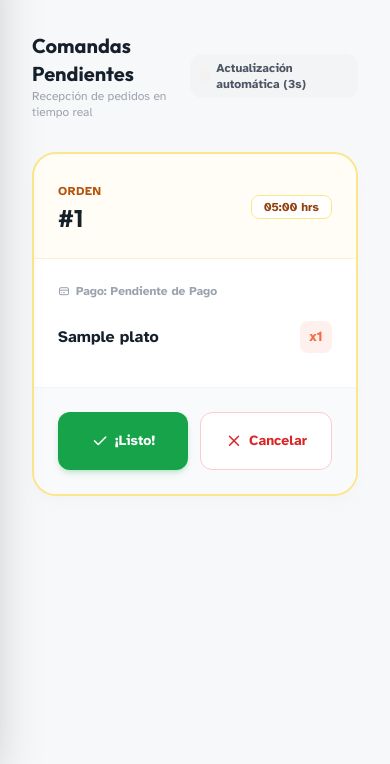
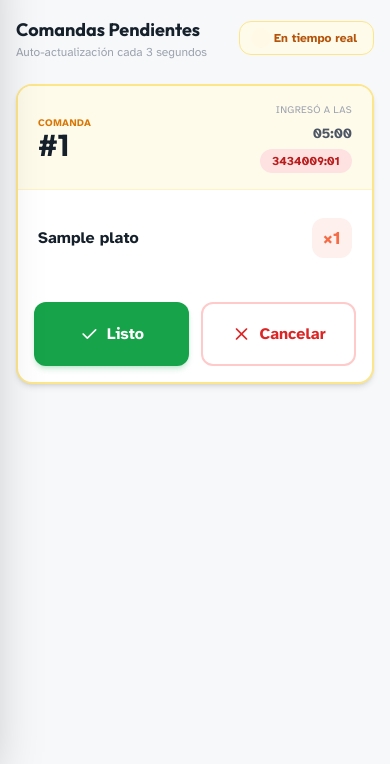
Before and after one commit to JosePizarro1/sistema-restaurante, a Django app: page /cocina/ in a window 390 px wide. Shown: the part 80-844 px from the top of the page. Run offline with Django 5.2, Linux system fonts and the light colour scheme; a user stored in the database is signed in; tables that the repository leaves empty hold one stand-in row (values such as "Sample post"); some libraries are stand-ins or nearby versions.

Commit message:
feat: timer en vivo en cocina, imagenes base64 con pillow en platos, cocina optimizada para tablet/movil

```diff
--- a/requirements.txt
+++ b/requirements.txt
@@ -2,3 +2,4 @@ Django==6.0.7
 psycopg2-binary==2.9.12
 dj-database-url==3.1.2
 gunicorn==26.0.0
+Pillow==12.3.0
--- a/restaurante/models.py
+++ b/restaurante/models.py
@@ -4,6 +4,8 @@ class Plato(models.Model):
     nombre = models.CharField(max_length=100)
     precio = models.DecimalField(max_digits=8, decimal_places=2)
     activo = models.BooleanField(default=True)
+    imagen_base64 = models.TextField(blank=True, null=True)
+    imagen_alt = models.CharField(max_length=100, blank=True, default='')
 
     def __str__(self):
         return f"{self.nombre} - S/. {self.precio}"
--- a/templates/cocina.html
+++ b/templates/cocina.html
@@ -2,74 +2,75 @@
 
 {% block title %}Cocina - RestoPOS{% endblock %}
 {% block breadcrumb %}Control de Producción{% endblock %}
-{% block page_title %}Pantalla de Cocina{% endblock %}
+{% block page_title %}Pantalla Cocina{% endblock %}
 
 {% block content %}
-<div class="p-8">
-    <div class="flex justify-between items-center mb-8">
+<div class="p-4 sm:p-6 lg:p-8">
+    <!-- Header Cocina -->
+    <div class="flex flex-wrap justify-between items-center gap-4 mb-6">
         <div>
-            <h2 class="text-xl font-['Outfit'] font-bold">Comandas Pendientes</h2>
-            <p class="text-xs text-gray-400">Recepción de pedidos en tiempo real</p>
+            <h2 class="text-lg sm:text-xl font-['Outfit'] font-bold">Comandas Pendientes</h2>
+            <p class="text-xs text-gray-400">Auto-actualización cada 3 segundos</p>
         </div>
-        <span class="px-3 py-1.5 bg-gray-100 text-gray-600 text-xs font-bold rounded-xl flex items-center gap-2">
-            <span class="w-2 h-2 bg-amber-500 rounded-full animate-ping"></span>
-            Actualización automática (3s)
-        </span>
+        <div class="flex items-center gap-2 px-4 py-2 bg-amber-50 border border-amber-200 rounded-xl">
+            <span class="w-2.5 h-2.5 bg-amber-500 rounded-full animate-ping"></span>
+            <span class="text-xs font-bold text-amber-700">En tiempo real</span>
+        </div>
     </div>
 
-    <div class="grid grid-cols-1 md:grid-cols-2 lg:grid-cols-3 gap-6">
+    <!-- Grid de Comandas - Diseño optimizado para Tablet/Celular -->
+    <div class="grid grid-cols-1 sm:grid-cols-2 xl:grid-cols-3 gap-4 sm:gap-6">
         {% for orden in ordenes %}
-        <div class="bg-white rounded-[24px] border-2 border-amber-200 overflow-hidden shadow-lg shadow-gray-100 flex flex-col justify-between">
-            <div>
-                <div class="p-6 bg-amber-50/50 border-b border-amber-100 flex justify-between items-center">
-                    <div>
-                        <span class="text-xs font-bold uppercase tracking-wider text-amber-700">Orden</span>
-                        <h3 class="text-2xl font-['Outfit'] font-bold text-[#15202B]">#{{ orden.id }}</h3>
-                    </div>
-                    <div class="text-right">
-                        <span class="px-3 py-1 bg-white border border-amber-200 rounded-lg text-xs font-bold text-amber-800">
-                            {{ orden.fecha_creacion|date:"H:i" }} hrs
-                        </span>
-                    </div>
+        <div class="bg-white rounded-2xl border-2 border-amber-200 overflow-hidden shadow-md flex flex-col" data-created="{{ orden.fecha_creacion|date:'c' }}">
+            <!-- Header de la Comanda -->
+            <div class="bg-amber-50 border-b border-amber-100 px-5 py-4 flex items-center justify-between">
+                <div>
+                    <p class="text-[10px] font-bold uppercase tracking-wider text-amber-600">Comanda</p>
+                    <h3 class="text-3xl sm:text-4xl font-['Outfit'] font-bold text-[#15202B] leading-none">#{{ orden.id }}</h3>
                 </div>
-
-                <div class="p-6 space-y-3">
-                    <div class="text-xs font-bold text-gray-400 mb-2 flex items-center gap-1.5">
-                        <i class="ti ti-credit-card"></i>
-                        <span>Pago: {{ orden.get_metodo_pago_display }}</span>
-                    </div>
-
-                    <div class="divide-y divide-gray-50">
-                        {% for detalle in orden.detalles.all %}
-                        <div class="py-2.5 flex justify-between items-center">
-                            <span class="text-base font-bold text-[#15202B]">{{ detalle.plato.nombre }}</span>
-                            <span class="w-8 h-8 bg-primary-light text-primary-custom rounded-lg font-bold flex items-center justify-center text-sm">
-                                x{{ detalle.cantidad }}
-                            </span>
-                        </div>
-                        {% endfor %}
+                <div class="text-right">
+                    <p class="text-[10px] text-gray-400 uppercase tracking-wide mb-1">Ingresó a las</p>
+                    <span class="text-sm font-bold text-gray-600">{{ orden.fecha_creacion|date:"H:i" }}</span>
+                    <!-- Timer en vivo -->
+                    <div class="mt-1 px-3 py-1 rounded-full text-xs font-bold timer-badge bg-green-100 text-green-700 text-center timer-display">
+                        --:--
                     </div>
                 </div>
             </div>
 
-            <div class="p-6 bg-gray-50 border-t border-gray-100 flex gap-3">
-                <a href="{% url 'cambiar_estado' orden.id 'LISTO' %}" class="flex-1 bg-green-600 hover:bg-green-700 text-white text-center py-3.5 rounded-xl font-bold text-sm shadow-md shadow-green-600/20 transition-all text-decoration-none flex items-center justify-center gap-1.5">
-                    <i class="ti ti-check text-lg"></i>
-                    <span>¡Listo!</span>
+            <!-- Lista de Platos - Texto Grande y Legible -->
+            <div class="flex-1 p-5 space-y-3">
+                {% for detalle in orden.detalles.all %}
+                <div class="flex items-center justify-between py-2 border-b border-gray-50 last:border-0">
+                    <span class="text-base sm:text-lg font-bold text-[#15202B] leading-tight">
+                        {{ detalle.plato.nombre }}
+                    </span>
+                    <span class="ml-3 flex-shrink-0 w-10 h-10 bg-primary-light text-primary-custom font-bold text-lg flex items-center justify-center rounded-xl">
+                        ×{{ detalle.cantidad }}
+                    </span>
+                </div>
+                {% endfor %}
+            </div>
+
+            <!-- Botones Listo / Cancelar -->
+            <div class="p-4 grid grid-cols-2 gap-3">
+                <a href="{% url 'cambiar_estado' orden.id 'LISTO' %}" class="bg-green-600 hover:bg-green-700 text-white text-center py-4 rounded-xl font-bold text-base sm:text-lg shadow-md shadow-green-600/20 transition-all no-underline flex items-center justify-center gap-2">
+                    <i class="ti ti-check text-xl"></i>
+                    <span>Listo</span>
                 </a>
-                <a href="{% url 'cambiar_estado' orden.id 'CANCELADO' %}" class="flex-1 bg-white border border-red-200 text-red-600 hover:bg-red-50 text-center py-3.5 rounded-xl font-bold text-sm transition-all text-decoration-none flex items-center justify-center gap-1.5" onclick="return confirm('¿Deseas cancelar esta orden?')">
-                    <i class="ti ti-x text-lg"></i>
+                <a href="{% url 'cambiar_estado' orden.id 'CANCELADO' %}" class="bg-white border-2 border-red-200 text-red-600 hover:bg-red-50 text-center py-4 rounded-xl font-bold text-base sm:text-lg transition-all no-underline flex items-center justify-center gap-2" onclick="return confirm('¿Cancelar esta orden?')">
+                    <i class="ti ti-x text-xl"></i>
                     <span>Cancelar</span>
                 </a>
             </div>
         </div>
         {% empty %}
-        <div class="col-span-3 text-center py-16 bg-white rounded-[24px] border border-gray-100">
-            <div class="w-16 h-16 bg-green-50 rounded-2xl flex items-center justify-center text-green-500 mx-auto mb-4">
-                <i class="ti ti-circle-check text-4xl"></i>
+        <div class="col-span-1 sm:col-span-2 xl:col-span-3 text-center py-20 bg-white rounded-2xl border border-gray-100">
+            <div class="w-20 h-20 bg-green-50 rounded-2xl flex items-center justify-center text-green-500 mx-auto mb-4">
+                <i class="ti ti-circle-check text-5xl"></i>
             </div>
-            <h3 class="text-lg font-bold text-[#15202B]">Cocina al día</h3>
-            <p class="text-xs text-gray-400 mt-1">No hay comandas pendientes por atender en este momento.</p>
+            <h3 class="text-xl font-['Outfit'] font-bold text-[#15202B]">Cocina al día</h3>
+            <p class="text-sm text-gray-400 mt-2">No hay comandas pendientes en este momento.</p>
         </div>
         {% endfor %}
     </div>
@@ -78,7 +79,50 @@
 
 {% block scripts %}
 <script>
-    setTimeout(function(){
+    // --- Timer en vivo por comanda ---
+    function formatTime(seconds) {
+        const m = Math.floor(seconds / 60);
+        const s = seconds % 60;
+        return `${String(m).padStart(2, '0')}:${String(s).padStart(2, '0')}`;
+    }
+
+    function updateTimers() {
+        const cards = document.querySelectorAll('[data-created]');
+        const now = new Date();
+
+        cards.forEach(card => {
+            const created = new Date(card.getAttribute('data-created'));
+            const diffSeconds = Math.floor((now - created) / 1000);
+            const badge = card.querySelector('.timer-display');
+
+            if (!badge) return;
+
+            badge.textContent = formatTime(diffSeconds);
+
+            // Cambiar color según tiempo transcurrido
+            badge.classList.remove(
+                'bg-green-100', 'text-green-700',
+                'bg-amber-100', 'text-amber-700',
+                'bg-red-100', 'text-red-700'
+            );
+
+            const diffMinutes = Math.floor(diffSeconds / 60);
+            if (diffMinutes >= 10) {
+                badge.classList.add('bg-red-100', 'text-red-700');
+            } else if (diffMinutes >= 5) {
+                badge.classList.add('bg-amber-100', 'text-amber-700');
+            } else {
+                badge.classList.add('bg-green-100', 'text-green-700');
+            }
+        });
+    }
+
+    // Actualizar timers cada segundo
+    setInterval(updateTimers, 1000);
+    updateTimers();
+
+    // Auto-refresh de la página cada 3 segundos para nuevas comandas
+    setTimeout(function() {
         window.location.reload(1);
     }, 3000);
 </script>
```
Also changed, not shown: restaurante/admin.py (+58 -1 lines), templates/pos.html (+24 -12 lines), restaurante/migrations/0003_plato_imagen_alt_plato_imagen_base64.py (added).
